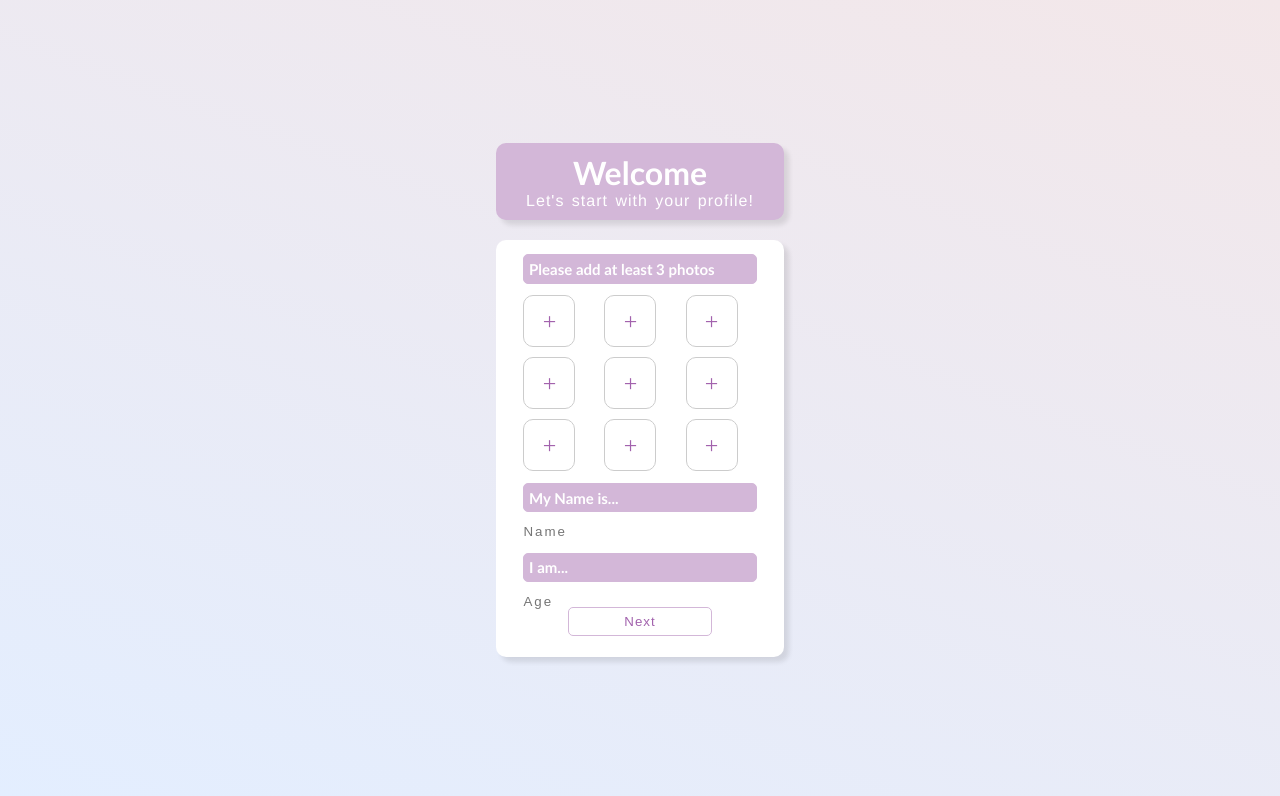
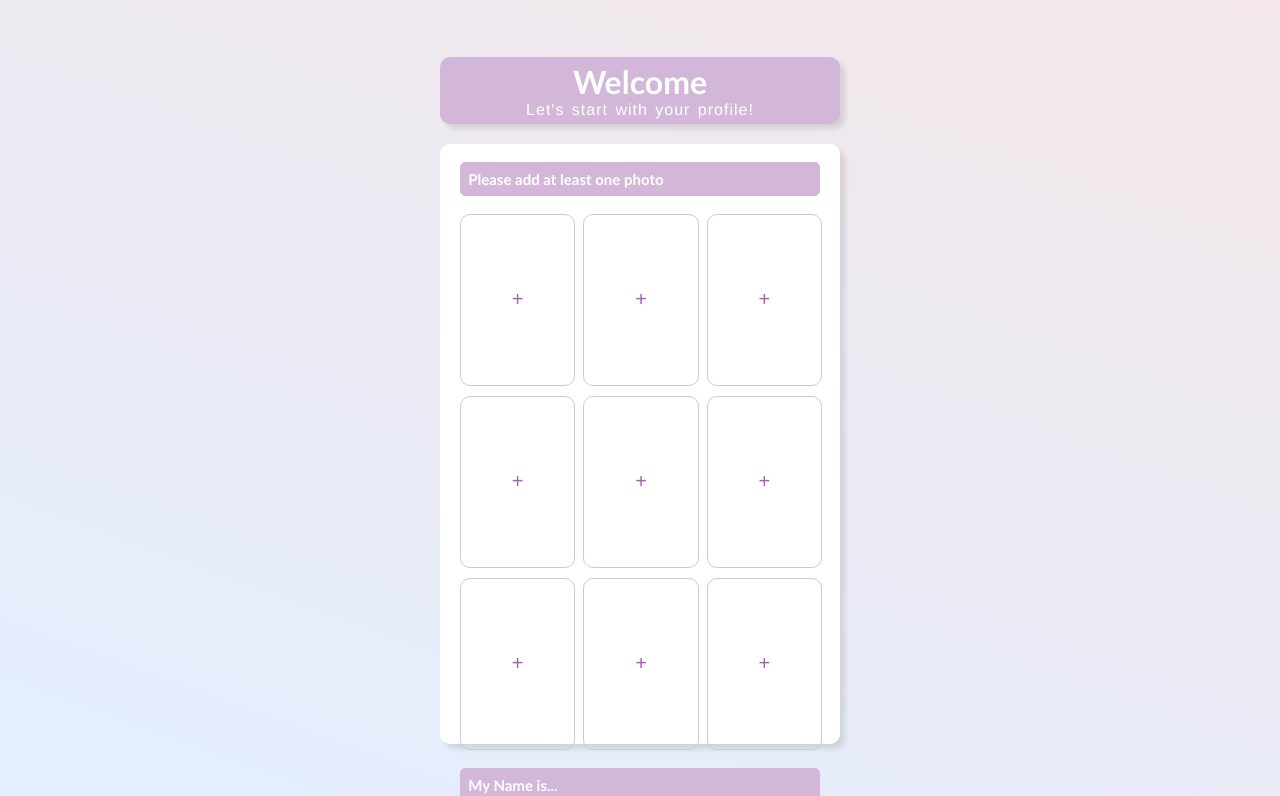
Before and after one commit to KwokSC/pmp_react, a React (Create React App) app: page /start in a window 1280 px wide. Shown: the top 796 px of the page. Built offline with nearby package versions, Linux system fonts and the light colour scheme.

Commit message:
29 July 2023

```diff
--- a/src/App.css
+++ b/src/App.css
@@ -13,13 +13,12 @@ body {
 
 .container {
   background-color: #fff;
+  width: min(80vw, 400px);
   height: 100%;
   aspect-ratio: 2/3;
   border-radius: 10px;
   box-shadow: 5px 5px 5px rgba(0, 0, 0, 0.1);
-  transform-style: preserve-3d;
   position: relative;
-  padding: 5%;
   display: flex;
   flex-direction: column;
   align-items: center;
--- a/src/components/Main/MenuBar.css
+++ b/src/components/Main/MenuBar.css
@@ -1,6 +1,8 @@
 .menu-bar {
     display: flex;
+    width: min(80vw, 400px);
     align-items: center;
+    justify-content: center;
     background-color: #d3b7d8;
     box-shadow: 5px 5px 5px rgba(0, 0, 0, 0.1);
     border-radius: 10px;
@@ -11,15 +13,15 @@
 .menu-bar .button {
     text-decoration: none;
     background-color: transparent;
-    height: 20px;
+    height: 100%;
     border: none;
-    margin-inline: 5px;
     text-align: center;
     text-transform: uppercase;
     color: #fff;
     letter-spacing: 1px;
     border-radius: 10px;
     padding: 5px;
+    font-size: 90%;
 }
 
 .menu-bar .button:hover {
--- a/src/components/Profile/PhotoUploader.css
+++ b/src/components/Profile/PhotoUploader.css
@@ -3,6 +3,7 @@
 }
 
 .photo-uploader h2 {
+    margin: 5% 0;
     font-family:'Trebuchet MS', 'Lucida Sans Unicode', 'Lucida Grande', 'Lucida Sans', Arial, sans-serif;
     background-color: #d3b7d8;
     border-radius: 5px;
@@ -14,7 +15,6 @@
 
 .grid {
     display: grid;
-
     grid-template-columns: 1fr 1fr 1fr;
     /* Adjust the number of columns as needed */
     gap: 10px;
@@ -26,20 +26,34 @@
 
 /* Style the individual photo upload slots */
 .upload-slot {
+    aspect-ratio: 2/3;
     background-color:transparent;
     border-radius: 10px;
     border-color: #a262ad;
     color: #a262ad;
-    width: 50px;
-    aspect-ratio: 1/1;
+    width: 100%;
     border: 1px solid #ccc;
     display: flex;
     align-items: center;
     justify-content: center;
-    font-size: 24px;
-    cursor: pointer;
+    font-size: 20px;
 }
 
 .upload-slot:hover{
     box-shadow: 2px 2px 2px rgba(0, 0, 0, 0.1);
 }
+
+.upload-slot img{
+    border-radius: inherit;
+    width: 100%;
+    height: 100%;
+}
+
+.upload-slot button{
+    color: #a262ad;
+    font-size: 100%;
+    border: none;
+    background-color: transparent;
+    width: 100%;
+    height: 100%;
+}
--- a/src/components/Profile/PhotoUploader.js
+++ b/src/components/Profile/PhotoUploader.js
@@ -1,15 +1,16 @@
-import { useState } from "react";
 import "./PhotoUploader.css"
 
-export default function PhotoUploader({uploadedPhotos, setUploadedPhotos}) {
+export default function PhotoUploader({ uploadedPhotos, setUploadedPhotos }) {
 
     const handleFileSelect = (event, slotIndex) => {
         const file = event.target.files[0];
         if (!file) return;
-
         const reader = new FileReader();
         reader.onload = function (event) {
+            // Shallow copy the current uploadedPhotos array
             const newUploadedPhotos = [...uploadedPhotos];
+
+            // Set the new uploaded photo to the first empty slot
             newUploadedPhotos[slotIndex] = event.target.result;
             setUploadedPhotos(newUploadedPhotos);
         };
@@ -18,22 +19,25 @@ export default function PhotoUploader({uploadedPhotos, setUploadedPhotos}) {
 
     return (
         <div className="photo-uploader">
-            <h2>Please add at least 3 photos</h2>
+            <h2>Please add at least one photo</h2>
             <div className="grid">
                 {Array.from({ length: 9 }, (_, index) => (
                     <div key={index} className="upload-slot">
                         {uploadedPhotos[index] ? (
-                            <img src={uploadedPhotos[index]} alt={{ index }} />
+                            <img src={uploadedPhotos[index]} alt={`Photo ${index + 1}`} />
                         ) : (
-                            <>
-                                <label htmlFor={`fileInput${index}`}>&#43;</label>
+                            <button
+                                className="upload-button"
+                                onClick={() => document.getElementById(`file-input-${index}`).click()}>
+                                &#43;
                                 <input
+                                    id={`file-input-${index}`}
                                     type="file"
-                                    id={`fileInput${index}`}
+                                    accept="image/*"
+                                    onChange={(event) => handleFileSelect(event, index)}
                                     style={{ display: 'none' }}
-                                    onChange={(e) => handleFileSelect(e, index)}
                                 />
-                            </>
+                            </button>
                         )}
                     </div>
                 ))}
--- a/src/pages/MatchPage.css
+++ b/src/pages/MatchPage.css
@@ -1,5 +1,6 @@
 .swiper {
     background-color: #fff;
+    width: min(80vw, 400px);
     height: 100%;
     aspect-ratio: 2/3;
     border-radius: 10px;
--- a/src/pages/StartPage.css
+++ b/src/pages/StartPage.css
@@ -1,4 +1,5 @@
 .welcome-bar {
+    width: min(80vw, 400px);
     display: flex;
     flex-direction: column;
     align-items: center;
@@ -7,7 +8,6 @@
     border-radius: 10px;
     margin-bottom: 20px;
     padding-block: 5px;
-    padding: 10px;
 }
 
 .welcome-bar h1{
@@ -24,7 +24,6 @@
 }
 
 .submit-button {
-    position: absolute;
     width: 50%;
     margin-top: 3%;
     background-color: #fff;
@@ -35,6 +34,7 @@
     letter-spacing: 1px;
     outline: none;
     bottom: 5%;
+    margin-bottom: 5%;
 }
 
 .submit-button:hover {
--- a/src/pages/StartPage.js
+++ b/src/pages/StartPage.js
@@ -11,10 +11,13 @@ export default function StartPage() {
     const [age, setAge] = useState("")
     const [breed, setBreed] = useState("")
 
+    function handleSubmit(event){
+        event.preventDefault()
+    }
 
 
     return (
-        <form>
+        <form onSubmit={handleSubmit}>
             <div className="welcome-bar">
                 <h1>Welcome</h1>
                 <p>Let's start with your profile!</p>
```
